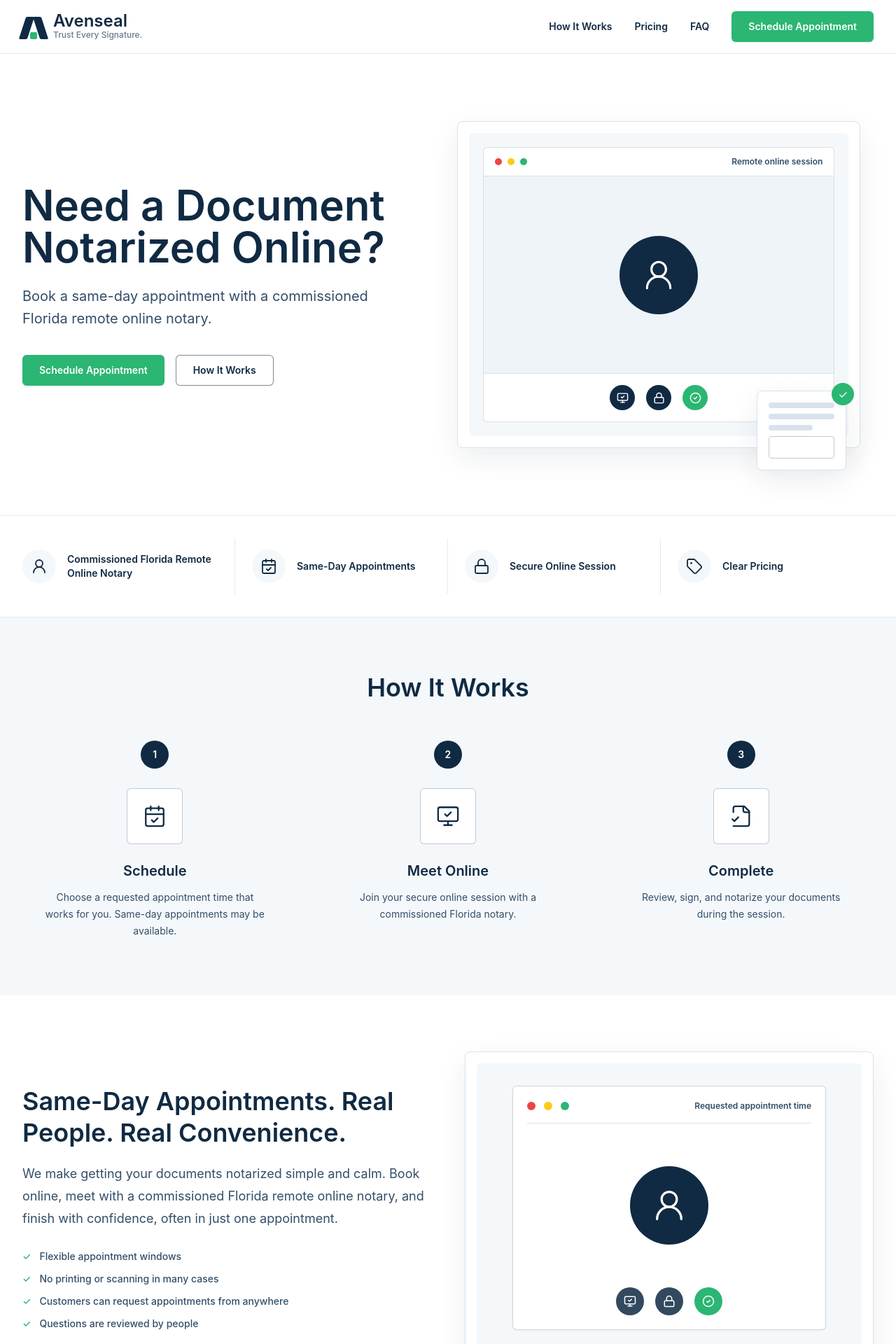
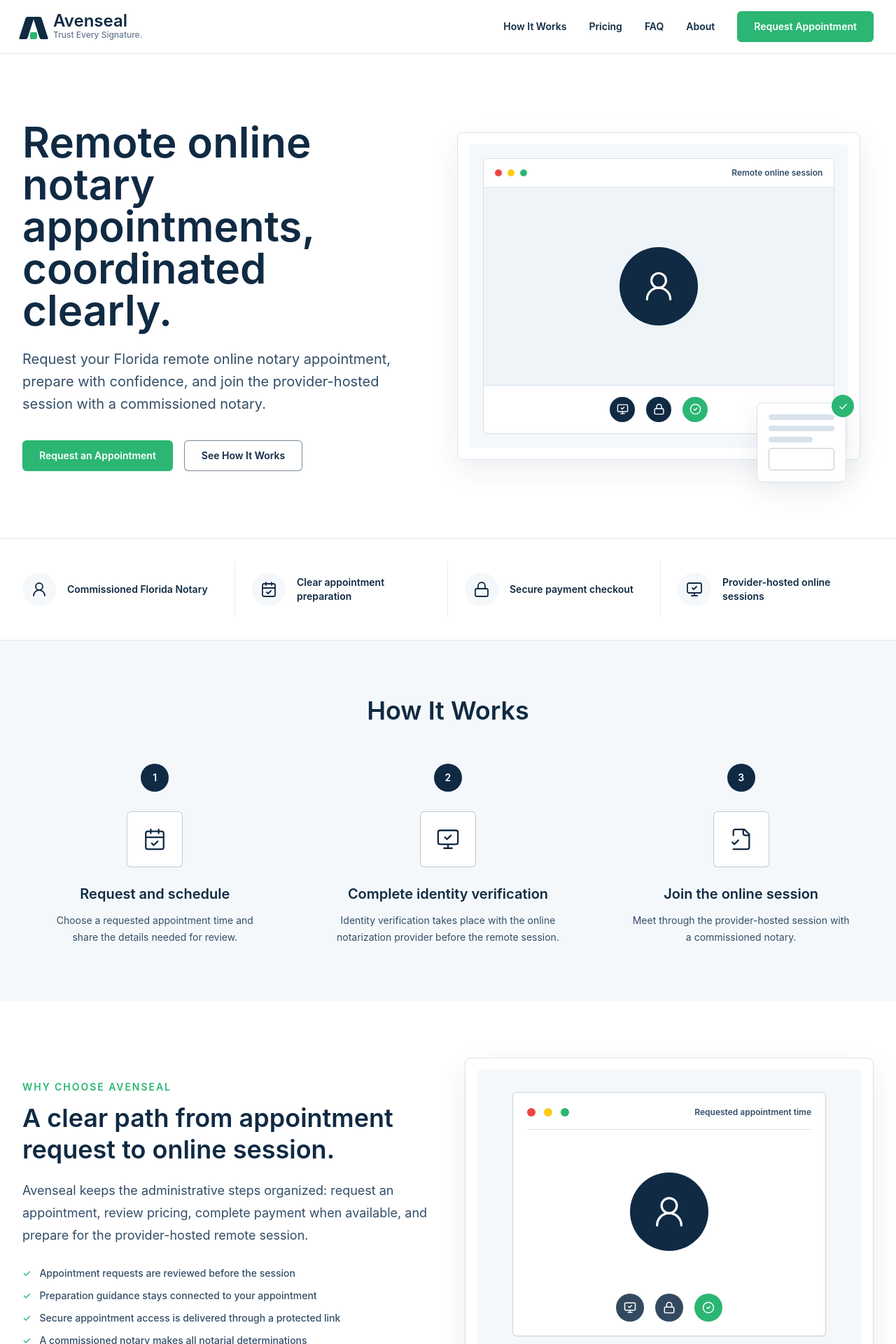
Before and after one commit to electricspinz/avenseal, a Next.js app: page / in a window 1280 px wide. Shown: the top 1920 px of the page at 70% size. Built offline with nearby package versions, Linux system fonts and the light colour scheme; no server answers.

Commit message:
feat(public-site): prepare launch-ready marketing pages (#71)

```diff
--- /dev/null
+++ b/app/about/page.tsx
@@ -0,0 +1,40 @@
+import type { Metadata } from "next";
+import { ButtonLink } from "@/components/button";
+import { PublicShell } from "@/components/public-shell";
+
+export const metadata: Metadata = {
+  title: "About",
+  description: "Learn how Avenseal coordinates Florida remote online notary appointment requests, preparation, and secure customer access.",
+  alternates: { canonical: "/about" },
+  openGraph: {
+    title: "About Avenseal",
+    description: "Avenseal coordinates remote online notary appointment requests, preparation, and secure customer access.",
+    url: "/about"
+  }
+};
+
+export default function AboutPage() {
+  return (
+    <PublicShell>
+      <section className="mx-auto max-w-4xl px-5 py-20 lg:px-8">
+        <p className="text-sm font-semibold uppercase tracking-[0.14em] text-emeraldAction">About Avenseal</p>
+        <h1 className="mt-3 text-5xl font-semibold leading-tight text-navy">A clear, customer-centered path to a remote notarization appointment.</h1>
+        <div className="mt-10 grid gap-8 md:grid-cols-2">
+          <section className="rounded-lg border border-silver bg-white p-7">
+            <h2 className="text-2xl font-semibold text-navy">What Avenseal does</h2>
+            <p className="mt-4 leading-7 text-slateDeep">Avenseal helps customers find the service, request or schedule an appointment, complete payment when available, and prepare through a secure appointment workspace.</p>
+          </section>
+          <section className="rounded-lg border border-silver bg-mist p-7">
+            <h2 className="text-2xl font-semibold text-navy">What happens in the session</h2>
+            <p className="mt-4 leading-7 text-slateDeep">Identity verification and the remote notarization session take place through the online notarization provider. The notarization is completed with a commissioned notary.</p>
+          </section>
+        </div>
+        <section className="mt-10 border-l-2 border-emeraldAction pl-6">
+          <h2 className="text-2xl font-semibold text-navy">Our role is coordination, not legal advice.</h2>
+          <p className="mt-3 max-w-3xl leading-7 text-slateDeep">Avenseal does not select notarial acts, certificates, or provide legal advice. A commissioned notary reviews the request and makes all notarial determinations during the session.</p>
+        </section>
+        <ButtonLink href="/book" className="mt-10">Request an Appointment</ButtonLink>
+      </section>
+    </PublicShell>
+  );
+}
--- a/app/how-it-works/page.tsx
+++ b/app/how-it-works/page.tsx
@@ -1,5 +1,17 @@
 import { PublicShell } from "@/components/public-shell";
 import { ButtonLink } from "@/components/button";
+import type { Metadata } from "next";
+
+export const metadata: Metadata = {
+  title: "How It Works",
+  description: "Understand how to request an Avenseal appointment, complete provider identity verification, and join a commissioned notary online.",
+  alternates: { canonical: "/how-it-works" },
+  openGraph: {
+    title: "How Remote Online Notary Appointments Work",
+    description: "Request an appointment, complete identity verification with the online notarization provider, and meet with a commissioned notary.",
+    url: "/how-it-works"
+  }
+};
 
 export default function HowItWorksPage() {
   return (
@@ -8,9 +20,9 @@ export default function HowItWorksPage() {
         <h1 className="text-5xl font-semibold text-navy">How It Works</h1>
         <div className="mt-10 space-y-8">
           {[
-            ["Request an appointment", "Tell us the basic administrative details needed to prepare for review."],
-            ["A notary reviews your request", "A commissioned notary will review your request and make all notarial determinations during the session."],
-            ["Meet online", "Join from a quiet, well-lit location with your government-issued ID ready."]
+            ["Request and schedule", "Share the administrative details needed for appointment review and select a requested time."],
+            ["Complete identity verification", "Identity verification takes place with the online notarization provider before the remote session."],
+            ["Join the online session", "Meet through the provider-hosted session with a commissioned notary. Bring your government-issued ID and follow the notary’s instructions."]
           ].map(([title, body], index) => (
             <div key={title} className="border-l-2 border-emeraldAction pl-6">
               <p className="text-sm font-semibold text-slateDeep">Step {index + 1}</p>
--- a/app/layout.tsx
+++ b/app/layout.tsx
@@ -2,8 +2,19 @@ import type { Metadata } from "next";
 import "./globals.css";
 
 export const metadata: Metadata = {
-  title: "Avenseal | Remote Online Notary Appointments",
-  description: "Book a same-day appointment with a commissioned Florida remote online notary."
+  metadataBase: new URL("https://avenseal.com"),
+  title: {
+    default: "Avenseal | Remote Online Notary Appointments",
+    template: "%s | Avenseal"
+  },
+  description: "Request a Florida remote online notary appointment with clear preparation, secure payment checkout, and a provider-hosted online session.",
+  openGraph: {
+    type: "website",
+    siteName: "Avenseal",
+    title: "Avenseal | Remote Online Notary Appointments",
+    description: "Request a Florida remote online notary appointment with clear preparation and a provider-hosted online session.",
+    url: "/"
+  }
 };
 
 export default function RootLayout({ children }: Readonly<{ children: React.ReactNode }>) {
--- a/app/page.tsx
+++ b/app/page.tsx
@@ -2,37 +2,48 @@ import { icons } from "@/components/icons";
 import { PublicShell } from "@/components/public-shell";
 import { ButtonLink } from "@/components/button";
 import { repository } from "@/lib/server/repository";
+import type { Metadata } from "next";
 
 export const dynamic = "force-dynamic";
+export const metadata: Metadata = {
+  title: "Remote Online Notary Appointments",
+  description: "Request a Florida remote online notary appointment with clear preparation, secure payment checkout, and a provider-hosted online session.",
+  alternates: { canonical: "/" },
+  openGraph: {
+    title: "Avenseal | Remote Online Notary Appointments",
+    description: "Request a Florida remote online notary appointment with clear preparation and a provider-hosted online session.",
+    url: "/"
+  }
+};
 
 const trust = [
-  ["Commissioned Florida Remote Online Notary", icons.user],
-  ["Same-Day Appointments", icons.calendar],
-  ["Secure Online Session", icons.lock],
-  ["Clear Pricing", icons.tag]
+  ["Commissioned Florida Notary", icons.user],
+  ["Clear appointment preparation", icons.calendar],
+  ["Secure payment checkout", icons.lock],
+  ["Provider-hosted online sessions", icons.monitor]
 ] as const;
 
 const faqs = [
-  "What is a Florida remote online notary?",
-  "What do I need for my appointment?",
-  "How long does an appointment take?",
-  "When will I receive my notarized document?"
+  "What should I prepare for my appointment?",
+  "Who performs identity verification?",
+  "Does Avenseal conduct the notarization session?",
+  "Can Avenseal provide legal advice?"
 ];
 
 const howItWorks = [
   {
-    title: "Schedule",
-    body: "Choose a requested appointment time that works for you. Same-day appointments may be available.",
+    title: "Request and schedule",
+    body: "Choose a requested appointment time and share the details needed for review.",
     Icon: icons.calendar
   },
   {
-    title: "Meet Online",
-    body: "Join your secure online session with a commissioned Florida notary.",
+    title: "Complete identity verification",
+    body: "Identity verification takes place with the online notarization provider before the remote session.",
     Icon: icons.monitor
   },
   {
-    title: "Complete",
-    body: "Review, sign, and notarize your documents during the session.",
+    title: "Join the online session",
+    body: "Meet through the provider-hosted session with a commissioned notary.",
     Icon: icons.fileCheck
   }
 ];
@@ -46,14 +57,14 @@ export default async function HomePage() {
         <div className="mx-auto grid max-w-7xl items-center gap-12 px-5 py-16 md:grid-cols-[0.95fr_1.05fr] md:py-24 lg:px-8">
           <div>
             <h1 className="max-w-2xl text-5xl font-semibold leading-[1.03] tracking-normal text-navy md:text-6xl">
-              Need a Document Notarized Online?
+              Remote online notary appointments, coordinated clearly.
             </h1>
             <p className="mt-6 max-w-xl text-xl leading-8 text-slateDeep">
-              Book a same-day appointment with a commissioned Florida remote online notary.
+              Request your Florida remote online notary appointment, prepare with confidence, and join the provider-hosted session with a commissioned notary.
             </p>
             <div className="mt-9 flex flex-col gap-4 sm:flex-row">
-              <ButtonLink href="/book">Schedule Appointment</ButtonLink>
-              <ButtonLink href="/how-it-works" variant="secondary">How It Works</ButtonLink>
+              <ButtonLink href="/book">Request an Appointment</ButtonLink>
+              <ButtonLink href="/how-it-works" variant="secondary">See How It Works</ButtonLink>
             </div>
           </div>
           <HeroSessionIllustration />
@@ -94,12 +105,13 @@ export default async function HomePage() {
       <section className="bg-white py-20">
         <div className="mx-auto grid max-w-7xl items-center gap-12 px-5 md:grid-cols-2 lg:px-8">
           <div>
-            <h2 className="text-4xl font-semibold leading-tight text-navy">Same-Day Appointments. Real People. Real Convenience.</h2>
+            <p className="text-sm font-semibold uppercase tracking-[0.14em] text-emeraldAction">Why choose Avenseal</p>
+            <h2 className="mt-3 text-4xl font-semibold leading-tight text-navy">A clear path from appointment request to online session.</h2>
             <p className="mt-5 text-lg leading-8 text-slateDeep">
-              We make getting your documents notarized simple and calm. Book online, meet with a commissioned Florida remote online notary, and finish with confidence, often in just one appointment.
+              Avenseal keeps the administrative steps organized: request an appointment, review pricing, complete payment when available, and prepare for the provider-hosted remote session.
             </p>
             <ul className="mt-7 space-y-3 text-sm font-medium text-slateDeep">
-              {["Flexible appointment windows", "No printing or scanning in many cases", "Customers can request appointments from anywhere", "Questions are reviewed by people"].map((item) => (
+              {["Appointment requests are reviewed before the session", "Preparation guidance stays connected to your appointment", "Secure appointment access is delivered through a protected link", "A commissioned notary makes all notarial determinations"].map((item) => (
                 <li key={item} className="flex items-center gap-3">
                   <span className="text-emeraldAction">✓</span>
                   {item}
@@ -107,7 +119,7 @@ export default async function HomePage() {
               ))}
             </ul>
           </div>
-          <div className="rounded-lg border border-silver bg-white p-4 shadow-quiet">
+          <div aria-hidden="true" className="rounded-lg border border-silver bg-white p-4 shadow-quiet">
             <div className="aspect-[4/3] rounded-md bg-mist p-8">
               <div className="mx-auto flex h-full max-w-md flex-col justify-between rounded-md border border-navy/20 bg-white p-5 shadow-sm">
                 <div className="flex items-center gap-3 border-b border-silver pb-4">
@@ -135,14 +147,14 @@ export default async function HomePage() {
       <section className="bg-mist py-20">
         <div className="mx-auto max-w-7xl px-5 lg:px-8">
           <div className="text-center">
-            <h2 className="text-4xl font-semibold text-navy">Transparent Pricing Preview</h2>
+            <h2 className="text-4xl font-semibold text-navy">Service and pricing overview</h2>
             <p className="mt-3 text-slateDeep">{settings.business.pricingHeadline}</p>
           </div>
           <div className="mt-10 grid gap-5 md:grid-cols-3">
             {[
-              [service?.customerName ?? "Remote online notarization appointment", service?.basePriceCents === null || !service ? "Needs configuration" : formatPrice(service.basePriceCents, service.currency), service?.description ?? settings.business.pricingNote],
-              ["Additional notarizations", "Shown before confirmation", "Configured by organization settings later"],
-              ["Witness coordination review", "Shown before confirmation", "When witness questions require review"]
+              [service?.customerName ?? "Remote online notarization appointment", service?.basePriceCents === null || !service ? "Pricing shared before checkout" : formatPrice(service.basePriceCents, service.currency), service?.description ?? settings.business.pricingNote],
+              ["Appointment preparation", "Included in your appointment flow", "Review your appointment workspace as details become available"],
+              ["Online notarization provider", "Provider-hosted session", "Identity verification and the remote session take place through the provider"]
             ].map(([title, line, note]) => (
               <div key={title} className="rounded-lg border border-silver bg-white p-8 text-center">
                 <icons.file className="mx-auto text-navy" size={34} strokeWidth={1.5} />
@@ -164,9 +176,7 @@ export default async function HomePage() {
               {faqs.map((question) => (
                 <details key={question} className="group p-5">
                   <summary className="focus-ring cursor-pointer rounded-md text-sm font-semibold text-navy">{question}</summary>
-                  <p className="mt-3 text-sm leading-6 text-slateDeep">
-                    A commissioned notary will review your request and make all notarial determinations during the session.
-                  </p>
+                  <p className="mt-3 text-sm leading-6 text-slateDeep">Avenseal coordinates your appointment request and preparation. A commissioned notary makes all notarial determinations during the provider-hosted session.</p>
                 </details>
               ))}
             </div>
@@ -181,9 +191,9 @@ export default async function HomePage() {
           <div className="flex flex-col items-start justify-between gap-6 rounded-lg bg-navy p-8 text-white md:flex-row md:items-center">
             <div>
               <h2 className="text-2xl font-semibold">Ready to get started?</h2>
-              <p className="mt-2 max-w-xl text-sm leading-6 text-white/74">Book your same-day appointment with a commissioned Florida remote online notary.</p>
+              <p className="mt-2 max-w-xl text-sm leading-6 text-white/74">Request a Florida remote online notary appointment and receive clear next steps for preparation.</p>
             </div>
-            <ButtonLink href="/book">Schedule Appointment</ButtonLink>
+            <ButtonLink href="/book">Request an Appointment</ButtonLink>
           </div>
         </div>
       </section>
@@ -197,7 +207,7 @@ function formatPrice(cents: number, currency: string) {
 
 function HeroSessionIllustration() {
   return (
-    <div className="relative mx-auto w-full max-w-xl">
+    <div aria-hidden="true" className="relative mx-auto w-full max-w-xl">
       <div className="absolute right-0 top-4 h-72 w-72 rounded-full border border-silver/80" aria-hidden="true" />
       <div className="relative rounded-lg border border-silver bg-white p-4 shadow-quiet">
         <div className="rounded-md bg-mist p-5">
--- a/app/pricing/page.tsx
+++ b/app/pricing/page.tsx
@@ -1,8 +1,19 @@
 import { PublicShell } from "@/components/public-shell";
 import { ButtonLink } from "@/components/button";
 import { repository } from "@/lib/server/repository";
+import type { Metadata } from "next";
 
 export const dynamic = "force-dynamic";
+export const metadata: Metadata = {
+  title: "Pricing",
+  description: "Review the current pricing information for Avenseal remote online notary appointment services before you request an appointment.",
+  alternates: { canonical: "/pricing" },
+  openGraph: {
+    title: "Avenseal Pricing",
+    description: "Review current pricing information for remote online notary appointment services.",
+    url: "/pricing"
+  }
+};
 
 export default async function PricingPage() {
   const settings = await repository.getOrganizationSettings();
--- a/app/privacy/page.tsx
+++ b/app/privacy/page.tsx
@@ -1,15 +1,28 @@
 import { PublicShell } from "@/components/public-shell";
+import type { Metadata } from "next";
+
+export const metadata: Metadata = {
+  title: "Privacy Policy Draft",
+  description: "Avenseal’s privacy-policy draft is pending legal review and is not a final published policy.",
+  alternates: { canonical: "/privacy" },
+  openGraph: {
+    title: "Avenseal Privacy Policy Draft",
+    description: "This privacy-policy draft is pending legal review.",
+    url: "/privacy"
+  }
+};
 
 export default function PrivacyPage() {
   return (
     <PublicShell>
       <section className="mx-auto max-w-3xl px-5 py-20 lg:px-8">
-        <h1 className="text-5xl font-semibold text-navy">Privacy Policy</h1>
+        <p className="text-sm font-semibold uppercase tracking-[0.14em] text-emeraldAction">Draft legal material</p>
+        <h1 className="mt-3 text-5xl font-semibold text-navy">Privacy Policy</h1>
         <p className="mt-5 rounded-lg border border-amber-300 bg-amber-50 p-5 text-sm font-semibold text-amber-900">
           Placeholder for legal review. Do not publish as final legal policy.
         </p>
         <p className="mt-8 leading-8 text-slateDeep">
-          Avenseal Milestone 1 avoids collecting Social Security numbers, full government ID numbers, ID images, bank account information, document contents, or uploaded documents.
+          Final privacy disclosures, data-retention details, and customer-rights information require approved legal source text before this page can be published as a completed policy.
         </p>
       </section>
     </PublicShell>
--- a/app/terms/page.tsx
+++ b/app/terms/page.tsx
@@ -1,10 +1,23 @@
 import { PublicShell } from "@/components/public-shell";
+import type { Metadata } from "next";
+
+export const metadata: Metadata = {
+  title: "Terms of Service Draft",
+  description: "Avenseal’s terms-of-service draft is pending legal review and is not a final published agreement.",
+  alternates: { canonical: "/terms" },
+  openGraph: {
+    title: "Avenseal Terms of Service Draft",
+    description: "This terms-of-service draft is pending legal review.",
+    url: "/terms"
+  }
+};
 
 export default function TermsPage() {
   return (
     <PublicShell>
       <section className="mx-auto max-w-3xl px-5 py-20 lg:px-8">
-        <h1 className="text-5xl font-semibold text-navy">Terms</h1>
+        <p className="text-sm font-semibold uppercase tracking-[0.14em] text-emeraldAction">Draft legal material</p>
+        <h1 className="mt-3 text-5xl font-semibold text-navy">Terms of Service</h1>
         <p className="mt-5 rounded-lg border border-amber-300 bg-amber-50 p-5 text-sm font-semibold text-amber-900">
           Placeholder for legal review. Do not publish as final legal terms.
         </p>
--- a/components/public-shell.tsx
+++ b/components/public-shell.tsx
@@ -11,9 +11,10 @@ export function PublicHeader() {
           <Link className="focus-ring rounded-md" href="/how-it-works">How It Works</Link>
           <Link className="focus-ring rounded-md" href="/pricing">Pricing</Link>
           <Link className="focus-ring rounded-md" href="/faq">FAQ</Link>
-          <ButtonLink href="/book" className="px-5">Schedule Appointment</ButtonLink>
+          <Link className="focus-ring rounded-md" href="/about">About</Link>
+          <ButtonLink href="/book" className="px-5">Request Appointment</ButtonLink>
         </nav>
-        <ButtonLink href="/book" className="md:hidden">Schedule</ButtonLink>
+        <ButtonLink href="/book" className="md:hidden">Request</ButtonLink>
       </div>
     </header>
   );
@@ -26,15 +27,15 @@ export function PublicFooter() {
         <div>
           <Brand dark />
           <p className="mt-5 max-w-xs text-sm leading-6 text-white/72">
-            Avenseal provides remote online notary appointment support for Florida customers.
+            Avenseal helps customers request, prepare for, and manage Florida remote online notary appointments.
           </p>
         </div>
-        <FooterGroup title="Company" links={[["How It Works", "/how-it-works"], ["Pricing", "/pricing"], ["FAQ", "/faq"], ["Schedule Appointment", "/book"]]} />
+        <FooterGroup title="Company" links={[["How It Works", "/how-it-works"], ["Pricing", "/pricing"], ["About", "/about"], ["FAQ", "/faq"]]} />
         <FooterGroup title="Support" links={[["Check Appointment Status", "/appointments/status"], ["Contact Us", "/contact"]]} />
         <FooterGroup title="Legal" links={[["Privacy Policy", "/privacy"], ["Terms", "/terms"]]} />
       </div>
       <div className="mx-auto max-w-7xl border-t border-white/12 px-5 py-5 text-xs text-white/58 lg:px-8">
-        © 2026 Avenseal. Privacy and terms content is pending legal review.
+        © 2026 Avenseal. Privacy and terms pages are draft materials pending legal review.
       </div>
     </footer>
   );
```
Also changed, not shown: app/contact/page.tsx (+16 -4 lines), app/faq/page.tsx (+15 -2 lines).
